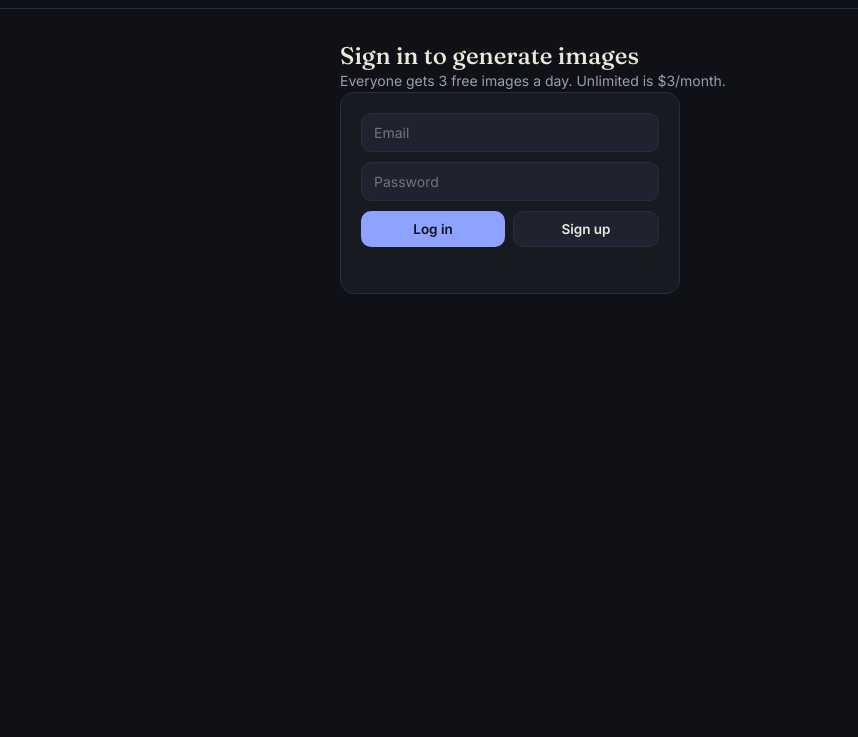
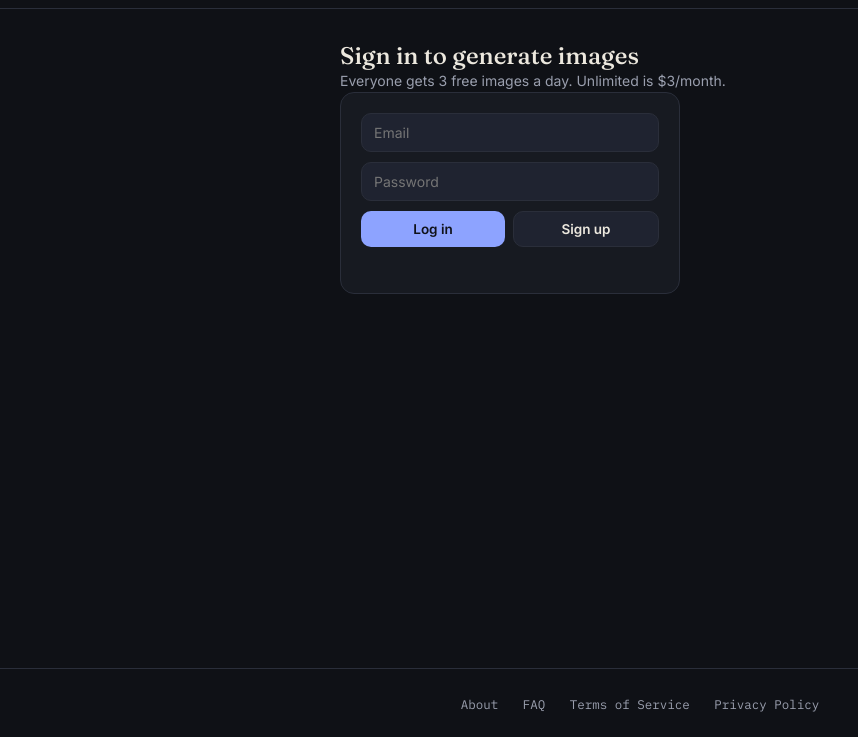
Before and after one commit to boahenesilas41111-gif/nyansa-site, a plain HTML site: page nyansa/index.html in a window 1280 px wide. Shown: the part 63-800 px from the top of the page, without its empty margins (0-858 px from the left). Drawn offline with nearby package versions, Linux system fonts and the light colour scheme.

Commit message:
Update index.html

```diff
--- a/nyansa/index.html
+++ b/nyansa/index.html
@@ -180,6 +180,10 @@
     header{padding:14px 16px;flex-wrap:wrap;}
     main{padding:24px 14px 32px;}
   }
+
+  footer{border-top:1px solid var(--border);padding:24px 20px;text-align:center;flex:none;}
+  footer nav a{color:var(--text-dim);font-size:12.5px;font-family:'IBM Plex Mono',monospace;text-decoration:none;margin:0 10px;}
+  footer nav a:hover{color:var(--text);}
 </style>
 </head>
 <body>
@@ -233,6 +237,15 @@
   </div>
 
 </main>
+
+<footer>
+  <nav>
+    <a href="about.html">About</a>
+    <a href="faq.html">FAQ</a>
+    <a href="terms.html">Terms of Service</a>
+    <a href="privacy.html">Privacy Policy</a>
+  </nav>
+</footer>
 
 <script>
   // ---- Supabase setup ----
```
